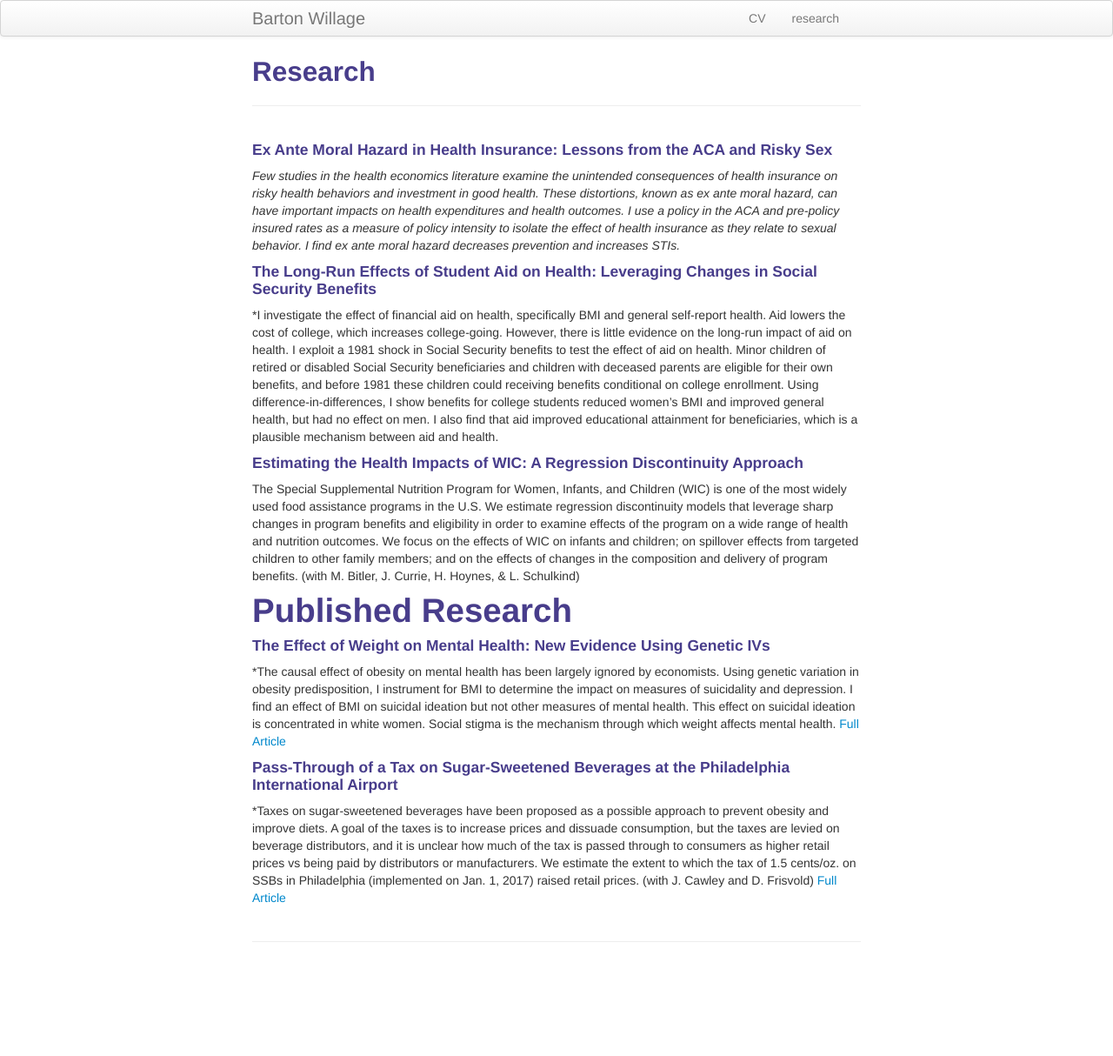
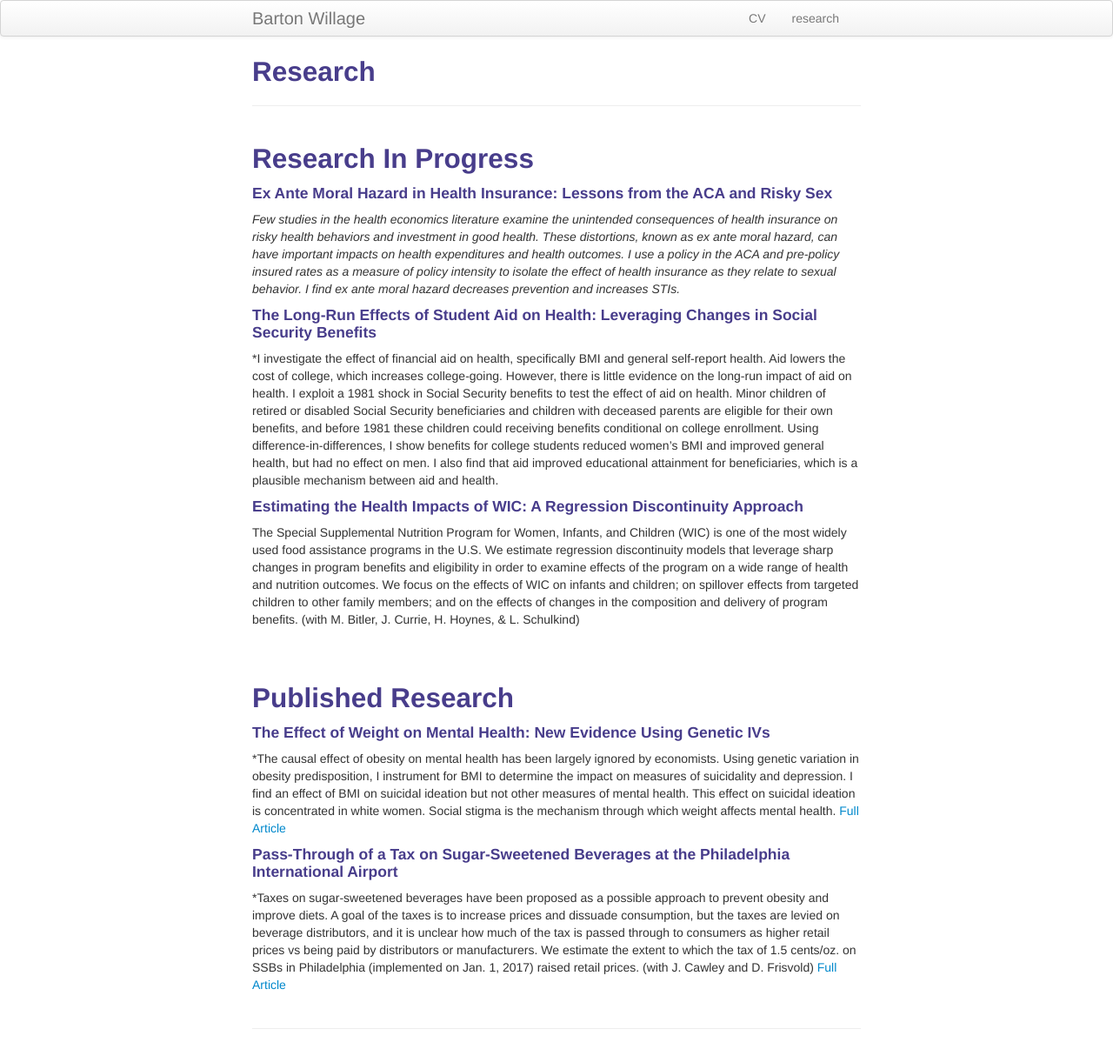
Before and after one commit to bjwillage/bjwillage.github.io, a Jekyll site: the page built from pages/research.md, in a window 1280 px wide. Shown: the whole page at 87% size. Built offline with Jekyll 4.4.1, drawn with Linux system fonts in a browser that asks for light colours; before the commit the page ends 1114 px from its top, so only the background shows below that.

Commit message:
Update research.md

```diff
--- a/pages/research.md
+++ b/pages/research.md
@@ -5,6 +5,7 @@ description: Barton Willage's research
 ---
 
 
+## Research In Progress
 
 #### Ex Ante Moral Hazard in Health Insurance: Lessons from the ACA and Risky Sex
 *Few studies in the health economics literature examine the unintended consequences of health insurance on risky health behaviors and investment in good health. These distortions, known as ex ante moral hazard, can have important impacts on health expenditures and health outcomes. I use a policy in the ACA and pre-policy insured rates as a measure of policy intensity to isolate the effect of health insurance as they relate to sexual behavior. I find ex ante moral hazard decreases prevention and increases STIs.*
@@ -16,11 +17,12 @@ description: Barton Willage's research
 The Special Supplemental Nutrition Program for Women, Infants, and Children (WIC) is one of the most widely used food assistance programs in the U.S. We estimate regression discontinuity models that leverage sharp changes in program benefits and eligibility in order to examine effects of the program on a wide range of health and nutrition outcomes. We focus on the effects of WIC on infants and children; on spillover effects from targeted children to other family members; and on the effects of changes in the composition and delivery of program benefits.
 (with M. Bitler, J. Currie, H. Hoynes, & L. Schulkind)
 
+<br>
+<br>
 
 
 
-
-# Published Research
+## Published Research
 
 #### The Effect of Weight on Mental Health: New Evidence Using Genetic IVs
 *The causal effect of obesity on mental health has been largely ignored by economists. Using genetic variation in obesity predisposition, I instrument for BMI to determine the impact on measures of suicidality and depression. I find an effect of BMI on suicidal ideation but not other measures of mental health. This effect on suicidal ideation is concentrated in white women. Social stigma is the mechanism through which weight affects mental health.
```
